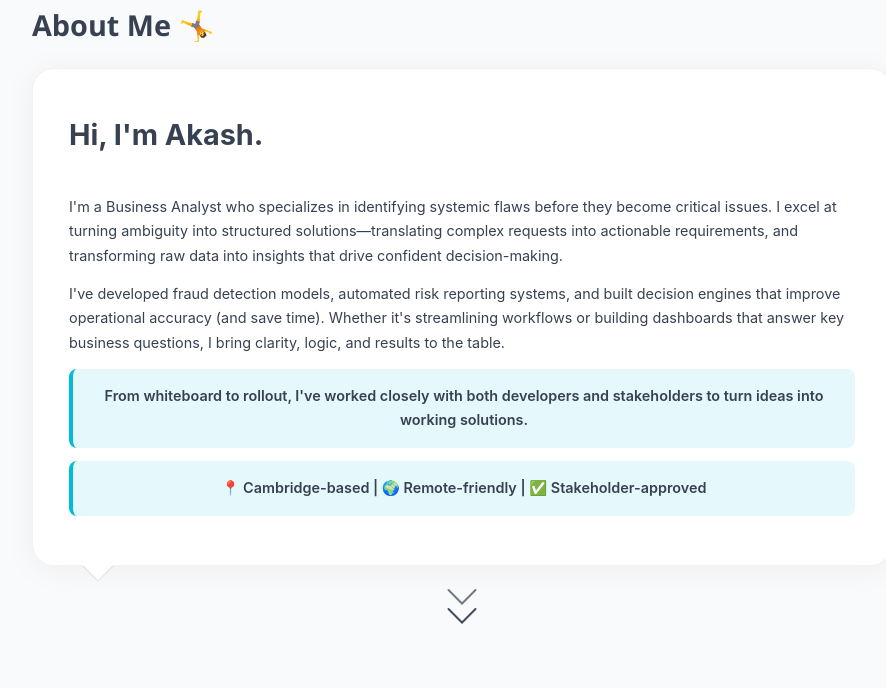
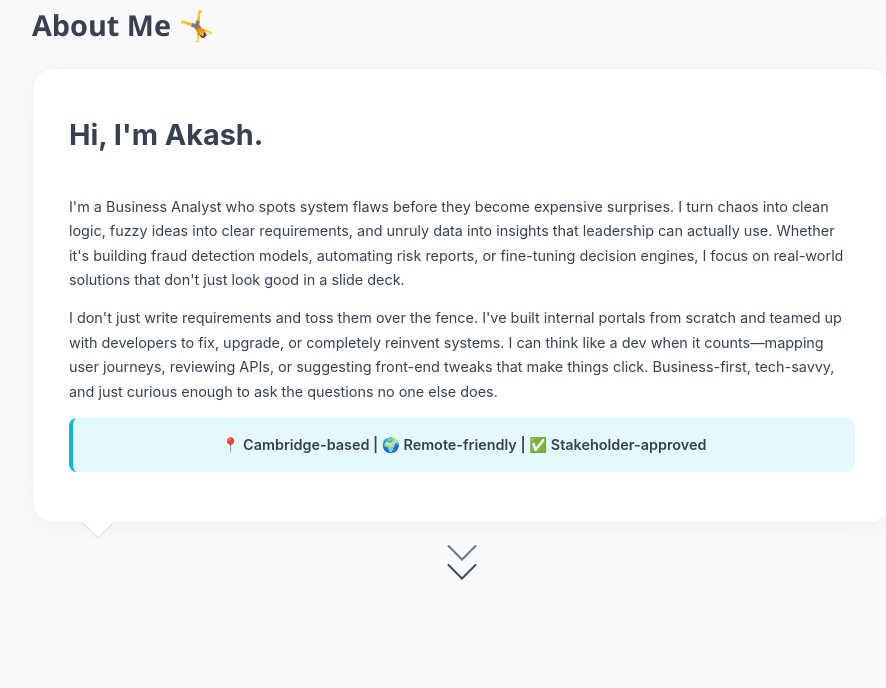
Before and after one commit to holygrail0063/akash-portfolio, a Flask app: page / in a window 1280 px wide. Shown: the part 158-846 px from the top of the page, without its empty margins (178-1064 px from the left). Run offline with Flask 2, Linux system fonts and the light colour scheme; some libraries are stand-ins or nearby versions.

Commit message:
Update index.html

```diff
--- a/templates/index.html
+++ b/templates/index.html
@@ -45,11 +45,9 @@
                     <span class="cursor">|</span>
                 </div>
                 <div class="bubble-content" id="bubble-content">
-                    <p>I'm a Business Analyst who specializes in identifying systemic flaws before they become critical issues. I excel at turning ambiguity into structured solutions—translating complex requests into actionable requirements, and transforming raw data into insights that drive confident decision-making.</p>
+                    <p>I'm a Business Analyst who spots system flaws before they become expensive surprises. I turn chaos into clean logic, fuzzy ideas into clear requirements, and unruly data into insights that leadership can actually use. Whether it's building fraud detection models, automating risk reports, or fine-tuning decision engines, I focus on real-world solutions that don't just look good in a slide deck.</p>
 
-                    <p>I've developed fraud detection models, automated risk reporting systems, and built decision engines that improve operational accuracy (and save time). Whether it's streamlining workflows or building dashboards that answer key business questions, I bring clarity, logic, and results to the table.</p>
-
-                    <p class="highlight">From whiteboard to rollout, I've worked closely with both developers and stakeholders to turn ideas into working solutions.</p>
+                    <p>I don't just write requirements and toss them over the fence. I've built internal portals from scratch and teamed up with developers to fix, upgrade, or completely reinvent systems. I can think like a dev when it counts—mapping user journeys, reviewing APIs, or suggesting front-end tweaks that make things click. Business-first, tech-savvy, and just curious enough to ask the questions no one else does.</p>
 
                     <p class="location">📍 Cambridge-based | 🌍 Remote-friendly | ✅ Stakeholder-approved</p>
                 </div>
```
